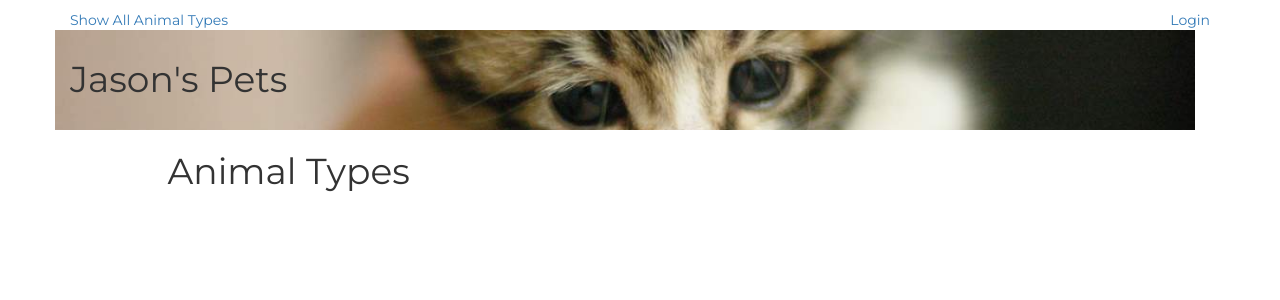
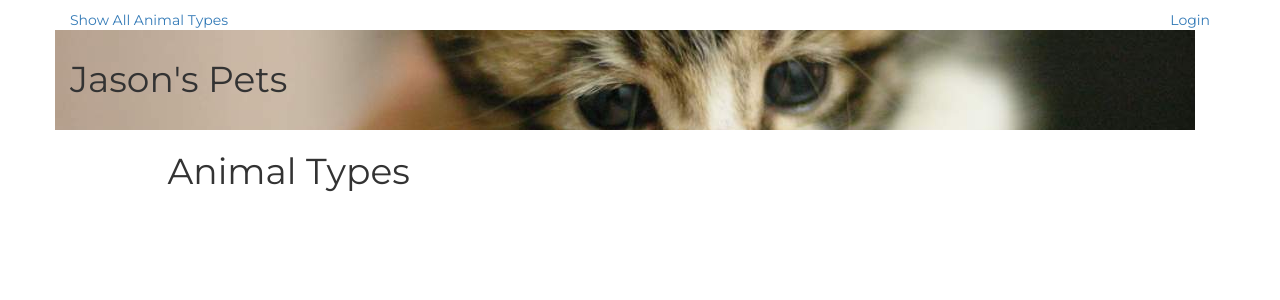
Before and after one commit to jasonbodman/petstore, a Flask app: page / in a window 1280 px wide. Shown: the top 300 px of the page. Run offline with Flask 2, Linux system fonts and the light colour scheme; data that the repository does not hold is empty; some libraries are stand-ins or nearby versions.

Commit message:
remove background-cover attribute from banner class

```diff
--- a/static/styles.css
+++ b/static/styles.css
@@ -20,7 +20,6 @@ h3 {
   width: 100%;
   background: url("static/header.jpeg");
   background-repeat: no-repeat;
-	background-size: cover;
 }
 
 .banner img {
```
